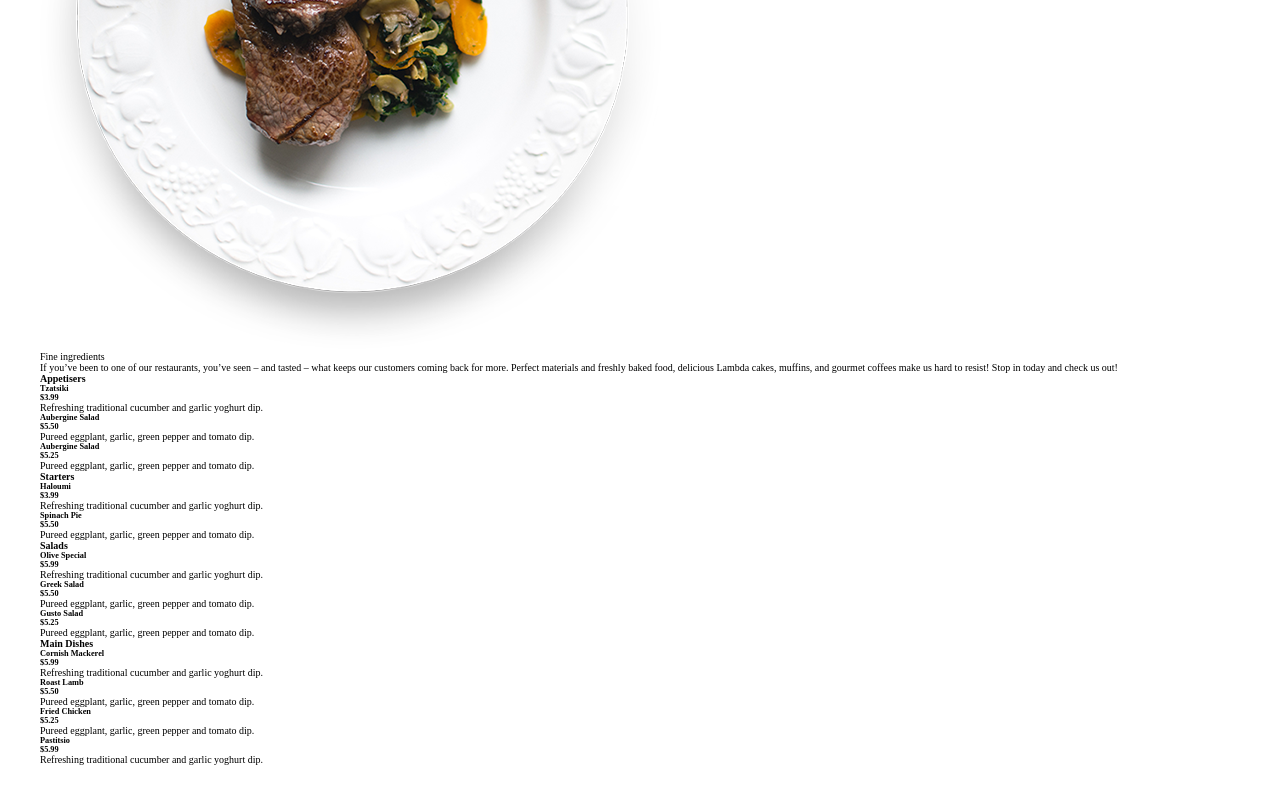
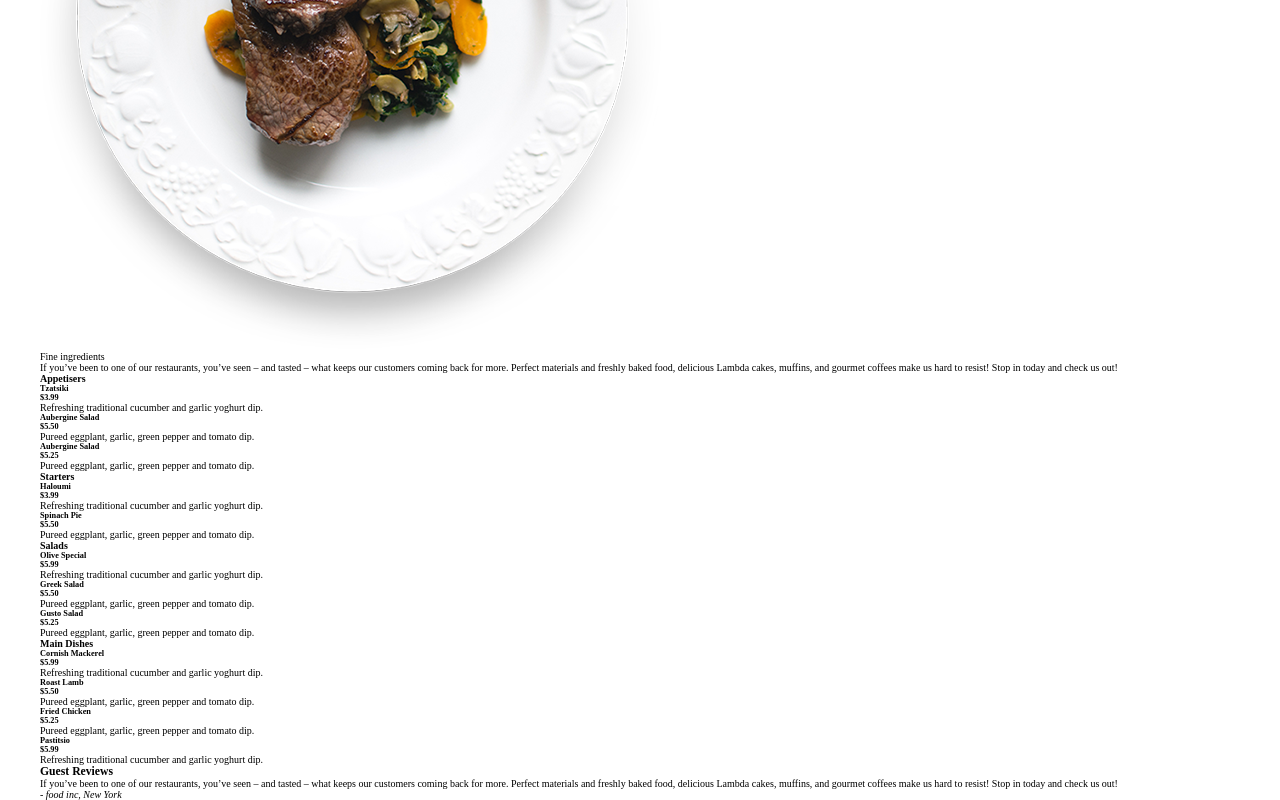
Before and after one commit to YauhenDavidovich/Rsschool2021-EN, a plain HTML site: page layout-restaurant/index.html in a window 1280 px wide. Shown: the part 648-1448 px from the top of the page. Before the commit the page ends 1413 px from the top, so only its background shows below. Drawn offline with Linux system fonts and the light colour scheme; a web font is replaced by a local one.

Commit message:
feat: add reviews section markup

```diff
--- a/layout-restaurant/index.html
+++ b/layout-restaurant/index.html
@@ -188,6 +188,18 @@
             </div>
         </div>
     </section>
+    <section class="reviews wrapper">
+        <div class="reviews__wrapper">
+            <article class="review__article">
+                <h3 class="review__title">Guest Reviews</h3>
+                <blockquote class="review__text">If you’ve been to one of our restaurants, you’ve seen – and tasted –
+                    what keeps our customers coming back for more. Perfect materials and freshly baked food, delicious
+                    Lambda cakes, muffins, and gourmet coffees make us hard to resist! Stop in today and check us out!
+                </blockquote>
+                <cite class="review__source">- food inc, New York</cite>
+            </article>
+        </div>
+    </section>
 
 </main>
 <footer class="footer">
```
Lines whose indentation alone changed are shown as unchanged.
